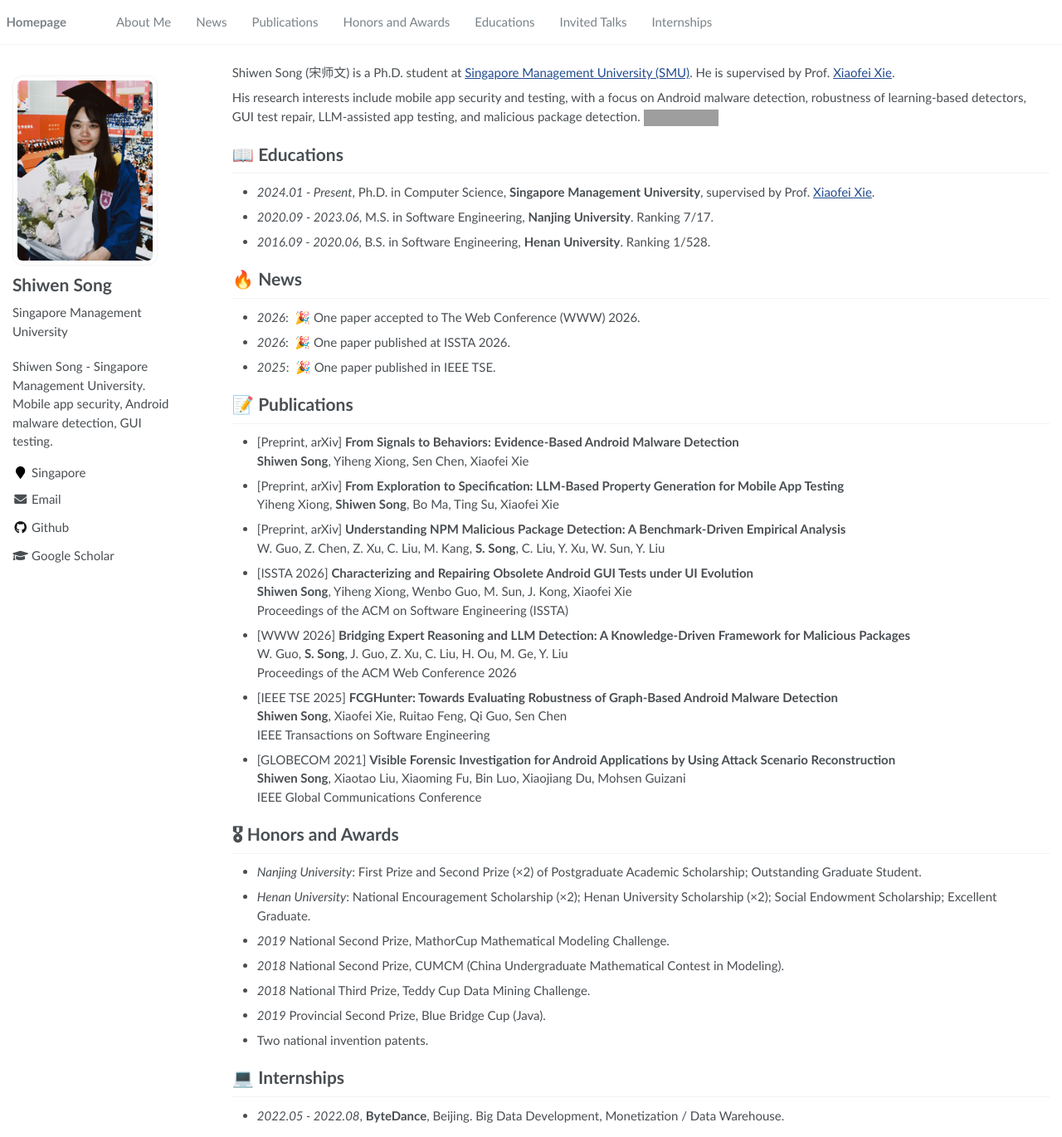
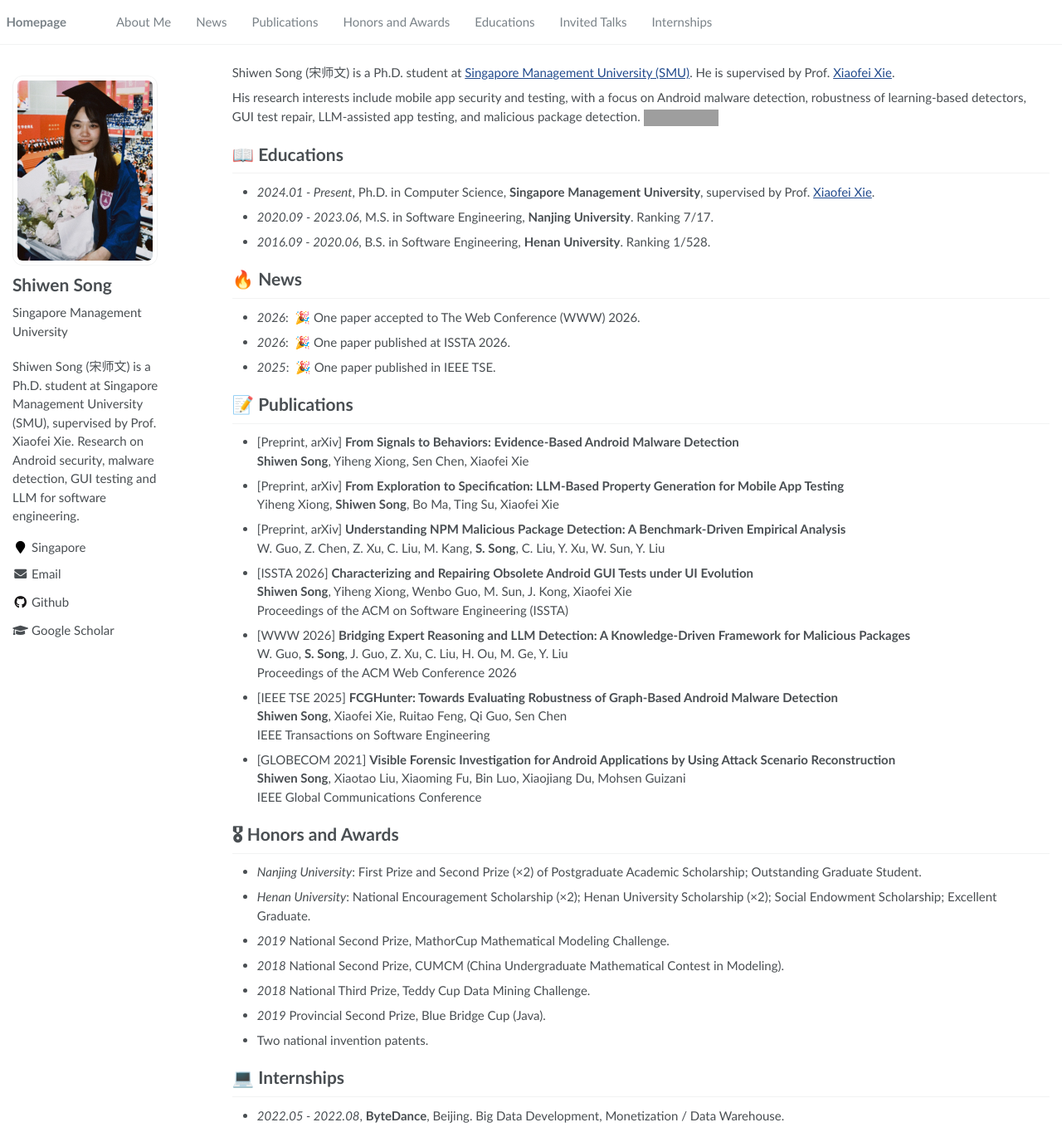
Before and after one commit to shiwen-song/shiwen-song.github.io, a Jekyll site: the page built from _pages/about.md, in a window 1280 px wide and 1370 px high. Shown: the whole window at 83% size. Built offline with Jekyll 4.4.1, drawn with Linux system fonts in a browser that asks for light colours; grey boxes are pictures that could not be loaded.

Commit message:
Improve site description for search
Co-Authored-By: Claude Sonnet 5.5 <noreply@anthropic.com>

```diff
--- a/_config.yml
+++ b/_config.yml
@@ -7,7 +7,7 @@
 
 # Site Settings
 title                    : "Shiwen Song"
-description              : "Shiwen Song - Singapore Management University. Mobile app security, Android malware detection, GUI testing."
+description              : "Shiwen Song (宋师文) is a Ph.D. student at Singapore Management University (SMU), supervised by Prof. Xiaofei Xie. Research on Android security, malware detection, GUI testing and LLM for software engineering."
 repository               : "shiwen-song/shiwen-song.github.io"
 google_scholar_stats_use_cdn : true
 
```
